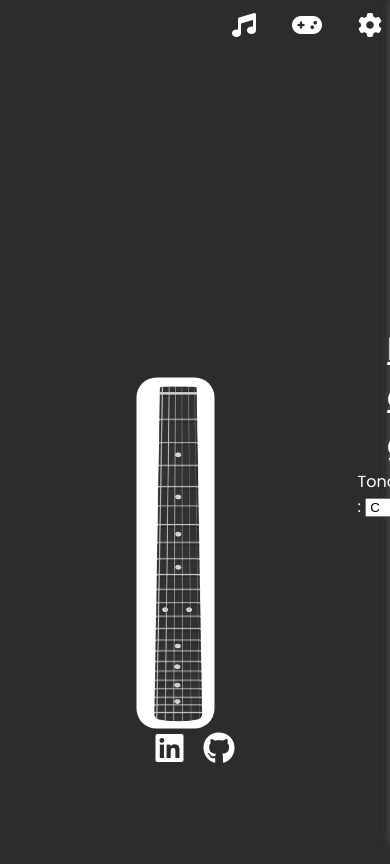
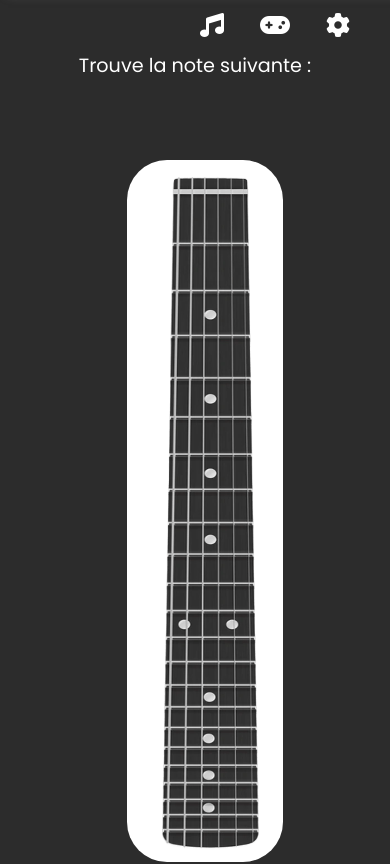
Before and after one commit to Nyttho/Personnal_project_guitar_fretboard_learning, a plain HTML site: page index.html in a window 390 px wide. Shown: the top 864 px of the page. Drawn offline with Linux system fonts and the light colour scheme.

Commit message:
début de travail sur le responsive

```diff
--- a/index.html
+++ b/index.html
@@ -81,6 +81,7 @@
         <div class="result">
           <p class="result-text"></p>
         </div>
+        <div class="fretboard-container">
           <div class="fretboard">
             <img
               src="assets/guitar-fretboard-bg-removed.png"
@@ -92,6 +93,7 @@
             <div class="three string"></div>
             <div class="two string"></div>
             <div class="one e string"></div>
+          </div>
         </div>
         <div class="replay">
           <button>rejouer ?</button>
--- a/styles/style..css
+++ b/styles/style..css
@@ -21,7 +21,7 @@ body {
 
 h3 {
   text-decoration: underline;
-  font-size: 2rem;
+  font-size: clamp(1rem, 2vw, 2rem);
 }
 
 .app {
@@ -54,7 +54,7 @@ h3 {
   position: absolute;
   top: 10px;
   right: 30px;
-  font-size: 2rem;
+  font-size: clamp(1rem, 2vw, 2rem);
   cursor: pointer;
 }
 
@@ -85,9 +85,9 @@ nav ul li {
 
 .game {
   margin-bottom: 80px;
-  font-size: 4rem;
+  font-size: clamp(1.2rem, 3vw, 4rem);
   text-align: center;
-  opacity: 0;
+  opacity: 1;
   user-select: none;
 }
 
@@ -98,12 +98,15 @@ nav ul li {
   border-radius: 20px;
   position: relative;
   user-select: none;
+  /* top: -40px; */
+  overflow: hidden;
 }
 
 .fretboard img {
   width: 100%;
   height: 100%;
   -webkit-user-drag: none;
+  border-radius: 20px;
 }
 
 .note-to-find {
@@ -147,6 +150,11 @@ nav ul li {
 .one {
   top: 21%;
   transform: rotate(-0.75deg);
+}
+
+.fretboard-container {
+  width: fit-content;
+  height: fit-content;
 }
 
 .fretboard .note {
@@ -248,7 +256,7 @@ nav ul li {
 }
 .result-text {
   font-weight: 600;
-  font-size: 3rem;
+  font-size: clamp(1rem, 2.5vw, 3rem);
   text-align: center;
 }
 
@@ -263,7 +271,7 @@ button {
   border-radius: 10px;
   border: none;
   cursor: pointer;
-  font-size: 2rem;
+  font-size: clamp(1rem, 2vw, 2rem);
   text-transform: uppercase;
   opacity: 0;
 }
@@ -281,10 +289,81 @@ footer ul li {
 }
 
 @media screen and (max-width: 600px) {
+  .settings {
+    width: 100%;
+    height: 15vh;
+    z-index: 99;
+    transform: translateX(2%) translateY(-110%);
+    box-shadow: 0 5px 10px rgb(119, 119, 119);
+  }
+
+  .settings .scale-settings {
+    margin-top: 0.5rem;
+  }
+
+  .settings.opened {
+    transform: translateX(2%) translateY(0);
+  }
+  nav {
+    width: 100vw;
+    display: flex;
+    justify-content: flex-end;
+  }
+  nav ul {
+    margin-right: 2rem;
+    width: fit-content;
+  }
+
+  .fretboard-container {
+    width: 100%;
+    height: 100vh;
+  }
+
+  .fretboard .note.reveal {
+    transform: scale(0.6) rotate(-90deg) translateY(-50%);
+    transform-origin: center;
+  }
+
   .fretboard {
-    transform: rotate(90deg);
+    transform: rotate(90deg) scale(2) translateY(-25%);
+    transform-origin: left;
+    margin-left: calc(20vw + 25%);
   }
   .note {
     transform: rotate(-90deg);
   }
+
+  main {
+    height: 100vh;
+    display: flex;
+    align-items: center;
+    justify-content: flex-start;
+    flex-direction: column;
+  }
+
+  .game {
+    margin: 0;
+  }
+  .result {
+    margin: 0;
+  }
+
+  .replay {
+    position: absolute;
+    top: -25px;
+    left: 5px;
+  }
+  button {
+    padding: 0.5rem;
+  }
+
+  footer {
+    margin-top: 150px;
+    width: 100%;
+  }
+  footer ul {
+    justify-content: center;
+    margin: 0;
+  }
+  /* corriger footer  */
 }
```
Lines whose indentation alone changed are shown as unchanged.
